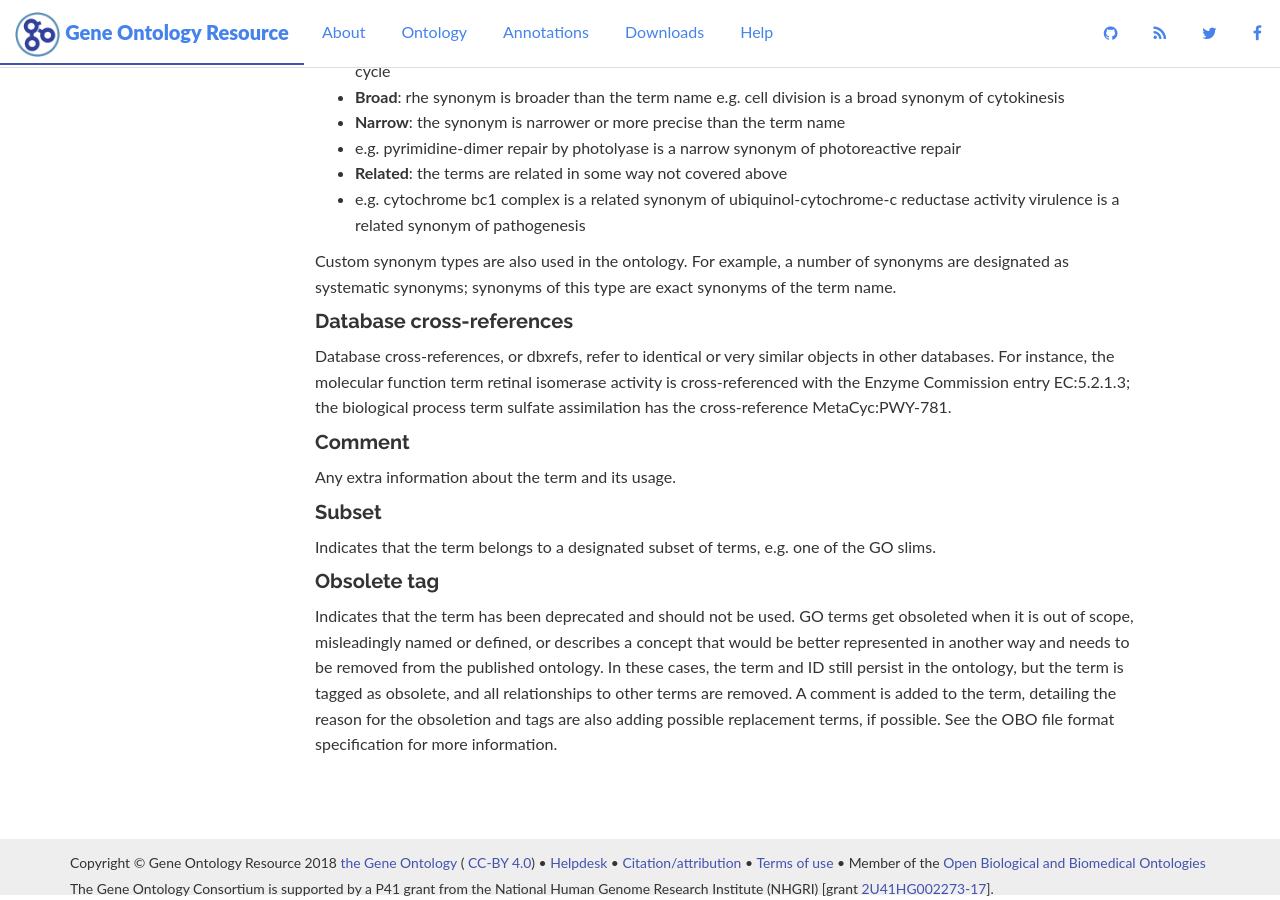
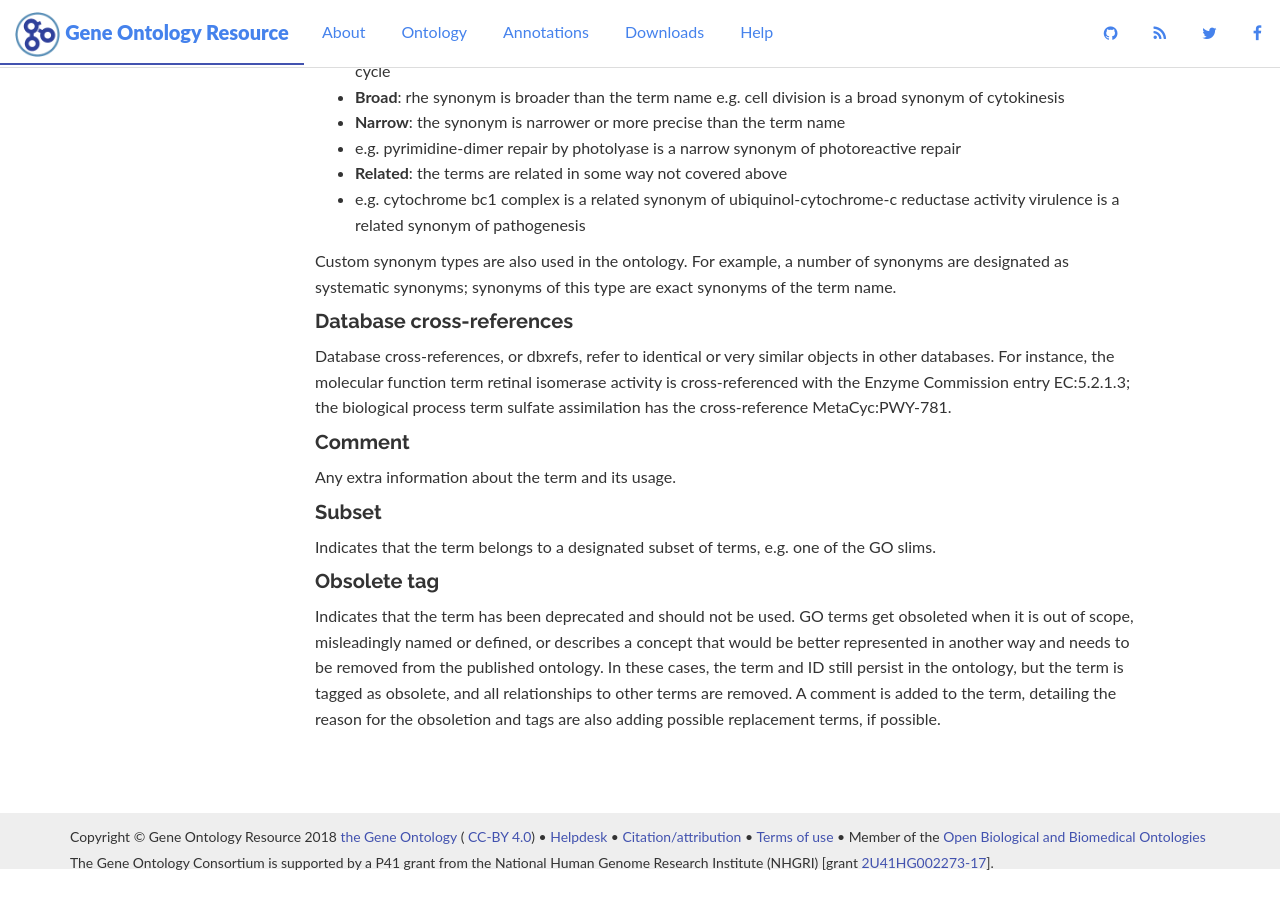
Before and after one commit to geneontology/geneontology.github.io, a Jekyll site: the page built from _docs/ontology.md, in a window 1280 px wide and 900 px high, scrolled down 2597 px. Built offline with Jekyll 4.4.1, drawn with Linux system fonts in a browser that asks for light colours; nearby versions of some CDN libraries; after the commit the page ends 3472 px from its top, so only the background shows below that.

Commit message:
Update ontology.md

```diff
--- a/_docs/ontology.md
+++ b/_docs/ontology.md
@@ -94,4 +94,4 @@
 
 #### Obsolete tag
 
-Indicates that the term has been deprecated and should not be used. GO terms get obsoleted when it is out of scope, misleadingly named or defined, or describes a concept that would be better represented in another way and needs to be removed from the published ontology. In these cases, the term and ID still persist in the ontology, but the term is tagged as obsolete, and all relationships to other terms are removed. A comment is added to the term, detailing the reason for the obsoletion and tags are also adding possible replacement terms, if possible. See the OBO file format specification for more information.
+Indicates that the term has been deprecated and should not be used. GO terms get obsoleted when it is out of scope, misleadingly named or defined, or describes a concept that would be better represented in another way and needs to be removed from the published ontology. In these cases, the term and ID still persist in the ontology, but the term is tagged as obsolete, and all relationships to other terms are removed. A comment is added to the term, detailing the reason for the obsoletion and tags are also adding possible replacement terms, if possible.
```
